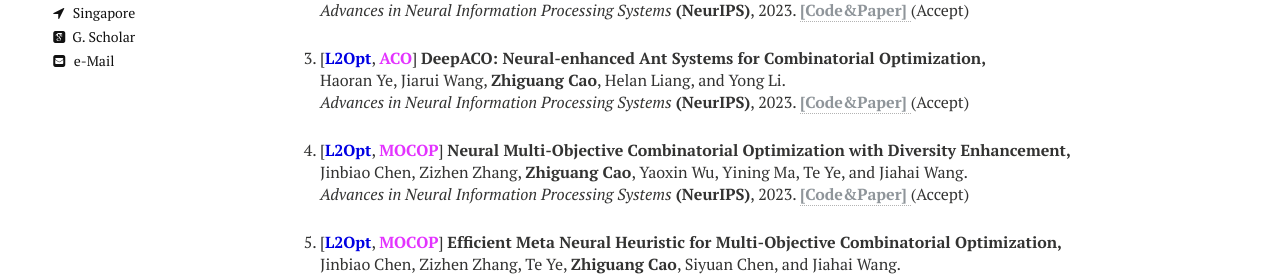
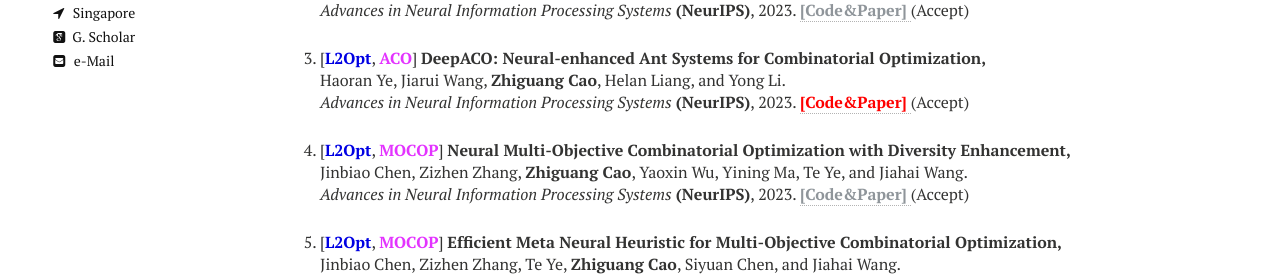
Before and after one commit to zhiguangcaosg/zhiguangcaosg.github.io, a Jekyll site: the page built from publications.md, in a window 1280 px wide. Shown: the part 400-678 px from the top of the page. Built offline with Jekyll 4.4.1, drawn with Linux system fonts in a browser that asks for light colours; nearby versions of some CDN libraries.

Commit message:
Update publications.html

```diff
--- a/_layouts/publications.html
+++ b/_layouts/publications.html
@@ -110,7 +110,7 @@ div.bibtex pre { font-size: 75%; overflow: auto;  width: 100%; padding: 0em 0em;
 <p>
 [<font color="#0000E3"><b>L2Opt</b></font>, <font color="#E333FF"><b>ACO</b></font>] <b>DeepACO: Neural-enhanced Ant Systems for Combinatorial Optimization,</b>
 <br> Haoran Ye, Jiarui Wang, <b>Zhiguang Cao</b>, Helan Liang, and Yong Li.<br>
-<i>Advances in Neural Information Processing Systems</i> <b>(NeurIPS)</b>, 2023. <a href="https://zhiguangcaosg.github.io/publications/"> <font color="#8F959A"><b>[Code&Paper]</b> </font></a> (Accept)
+<i>Advances in Neural Information Processing Systems</i> <b>(NeurIPS)</b>, 2023. <a href="https://github.com/henry-yeh/DeepACO" target="_blank"> <font color="#FF0000"><b>[Code&Paper]</b> </font></a> (Accept)
 </p>
 </li>
 
```
